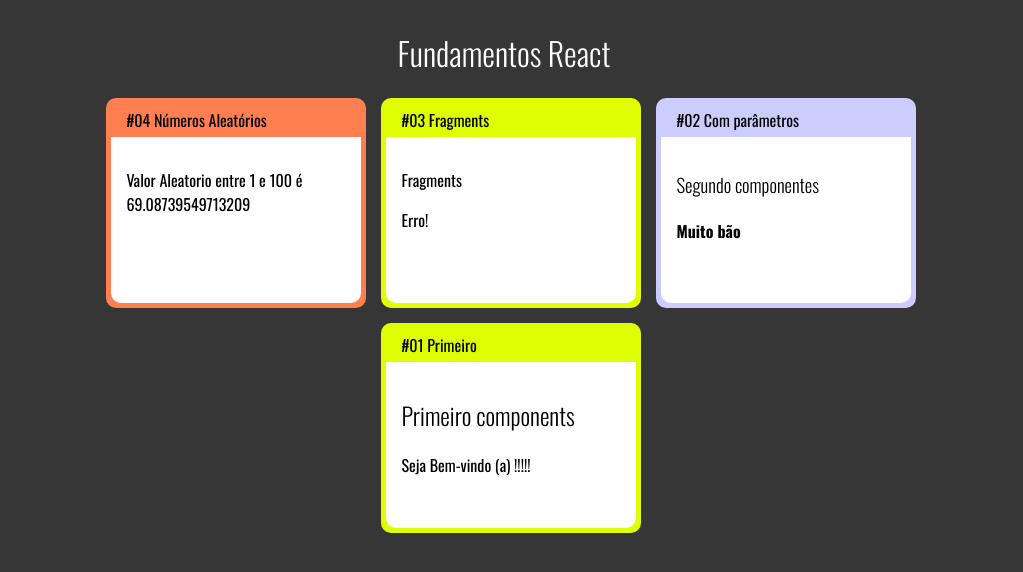
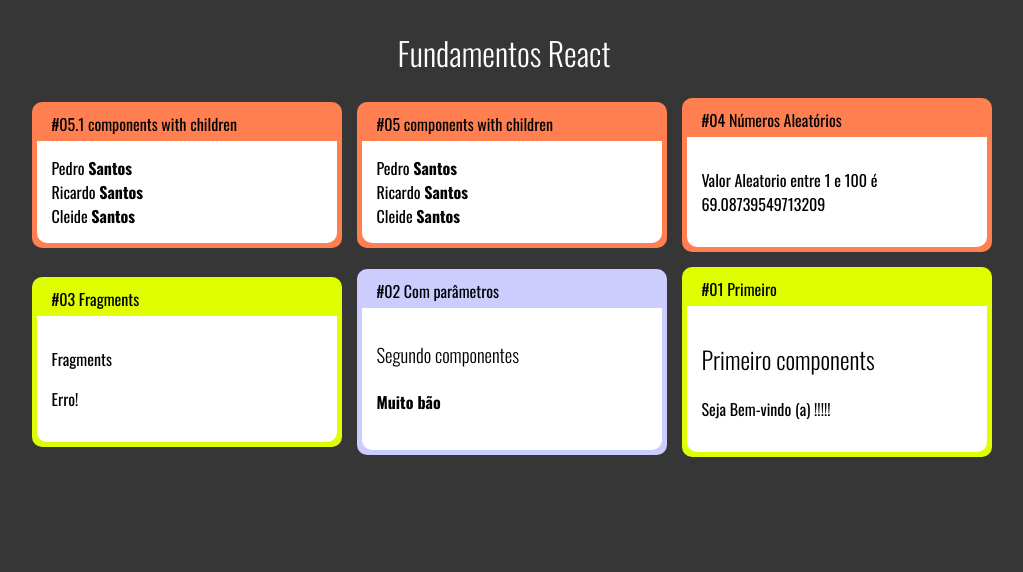
Before and after one commit to LuSrodri/Fundamentos-React, a React (Create React App) app: page / in a window 1280 px wide. Shown: the top 572 px of the page, without its empty margins (136-1159 px from the left). Built offline with nearby package versions, Linux system fonts and the light colour scheme.

Commit message:
components with children

```diff
--- a/src/App.jsx
+++ b/src/App.jsx
@@ -5,11 +5,27 @@
 import Fragments from './components/basic/fragments';
 import RandomNumber from './components/basic/randomNumber'
 import Card from './components/layouts/card'
+import Family from "./components/basic/family";
+import Family1 from "./components/basic/family1";
+import MemberFamily from "./components/basic/memberFamily";
 
 export default () =>
     <div id="app">
         <h1>Fundamentos React </h1>
         <div id="content">
+
+            <Card title="#05.1 components with children" color="#FF7F50">
+                <Family1 lastName="Santos">
+                    <MemberFamily name="Pedro"></MemberFamily>
+                    <MemberFamily name="Ricardo"></MemberFamily>
+                    <MemberFamily name="Cleide"></MemberFamily>
+                </Family1>
+            </Card>
+
+            <Card title="#05 components with children" color="#FF7F50">
+                <Family lastName="Santos"></Family>
+            </Card>
+
             <Card title="#04 Números Aleatórios" color="#FF7F50">
                 <RandomNumber min={1} max={100}></RandomNumber>
             </Card>
--- /dev/null
+++ b/src/components/basic/family.jsx
@@ -0,0 +1,14 @@
+import React from "react";
+
+import MemberFamily from "./memberFamily";
+
+export default props =>
+{
+    return (
+        <div>
+            <MemberFamily name="Pedro" lastName={props.lastName}></MemberFamily>
+            <MemberFamily name="Ricardo" lastName={props.lastName}></MemberFamily>
+            <MemberFamily name="Cleide" lastName={props.lastName}></MemberFamily>
+        </div>
+    )
+}
--- /dev/null
+++ b/src/components/basic/family1.jsx
@@ -0,0 +1,16 @@
+import React from "react";
+
+
+export default props =>
+{
+    return (
+        <div>
+            {
+                React.Children.map(props.children, child =>
+                    {
+                        return React.cloneElement(child, props)
+                    })
+            }
+        </div>
+    )
+}
--- /dev/null
+++ b/src/components/basic/memberFamily.jsx
@@ -0,0 +1,12 @@
+import React from "react";
+
+
+
+export default props =>
+{
+    return (
+        <div>
+            {props.name} <strong>{props.lastName}</strong>
+        </div>
+    )
+}
--- a/src/components/layouts/card.css
+++ b/src/components/layouts/card.css
@@ -6,10 +6,9 @@
     border-radius: 10px;
     margin-bottom: 15px;
     margin-left: 15px;
-    width: 50%;
-    min-width: 200px;
-    max-width: 250px;
-    min-height: 200px;
+    width: 100%;
+    min-width: 250px;
+    max-width: 300px;
 
     display: flex;
     flex-direction: column;
```
